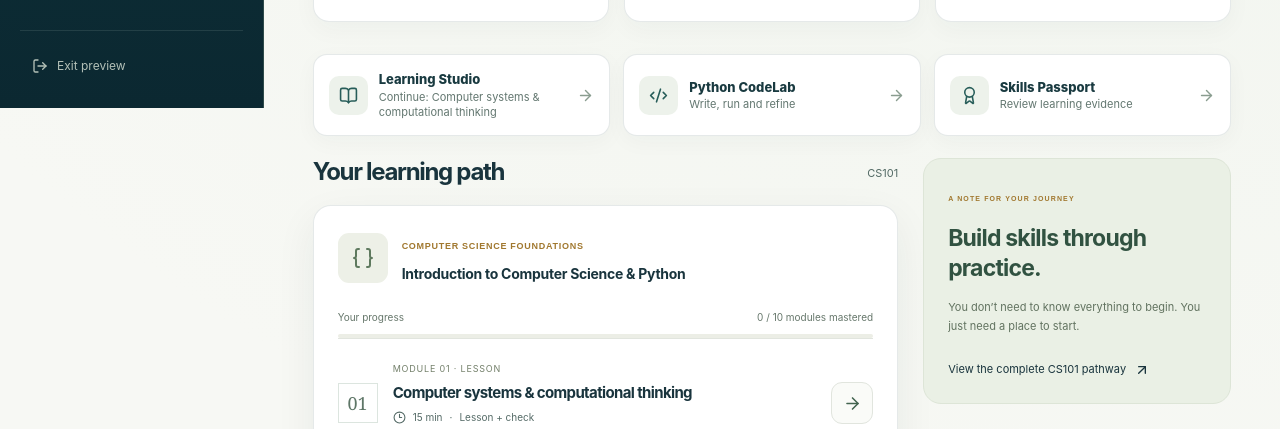
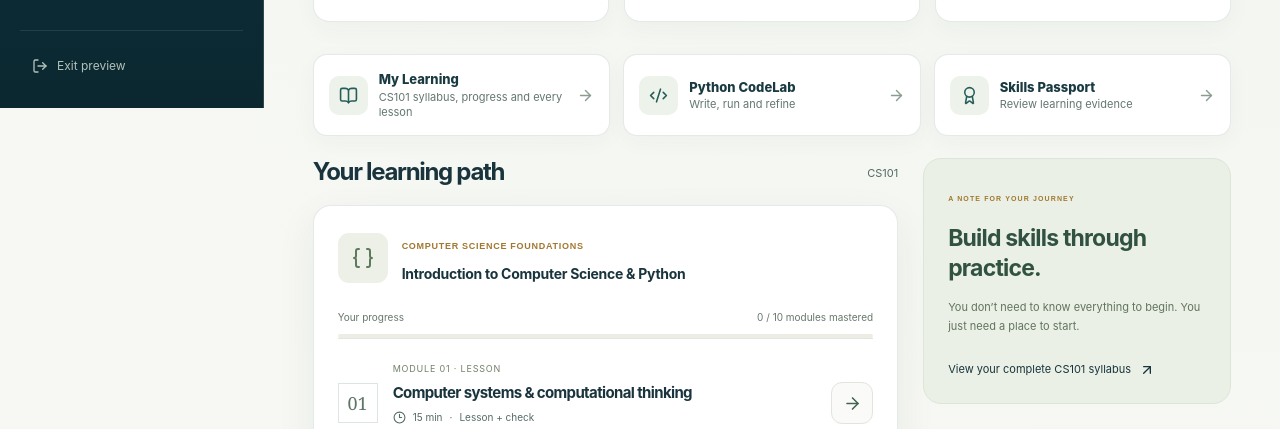
Before and after one commit to KuduKhan/khaniversity-platform, a Next.js app: page /preview/dashboard in a window 1280 px wide. Shown: the part 692-1121 px from the top of the page. Built offline with nearby package versions, Linux system fonts and the light colour scheme.

Commit message:
refactor(studentos): open in-app syllabus from learning shortcut and course progression

```diff
--- a/src/components/dashboard.tsx
+++ b/src/components/dashboard.tsx
@@ -165,9 +165,9 @@ export function Dashboard({
         </article>
       </div>
       <nav className="study-shortcuts" aria-label="Learning workspace shortcuts">
-        <Link href={moduleHref(plan.next.id)}>
+        <Link href={`${base}/learn/cs101`}>
           <span className="study-shortcut-icon"><BookOpen size={19} aria-hidden /></span>
-          <span><strong>Learning Studio</strong><small>{plan.hasFinishedChecks ? "Review your mastered pathway" : `Continue: ${plan.next.title}`}</small></span>
+          <span><strong>My Learning</strong><small>CS101 syllabus, progress and every lesson</small></span>
           <ArrowRight size={17} aria-hidden />
         </Link>
         <Link href={`${base}/codelab`}>
@@ -182,7 +182,7 @@ export function Dashboard({
         </Link>
       </nav>
       <div className="dashboard-columns">
-        <section className="learning-path">
+        <section className="learning-path" id="cs101-syllabus">
           <div className="section-heading">
             <h2>Your learning path</h2>
             <span className="muted">CS101</span>
@@ -238,8 +238,8 @@ export function Dashboard({
               You don’t need to know everything to begin. You just need a place
               to start.
             </p>
-            <Link href="/catalog/cs101">
-              View the complete CS101 pathway <ArrowUpRight size={16} />
+            <Link href={`${base}/learn/cs101`}>
+              View your complete CS101 syllabus <ArrowUpRight size={16} />
             </Link>
           </div>
         </aside>
```
